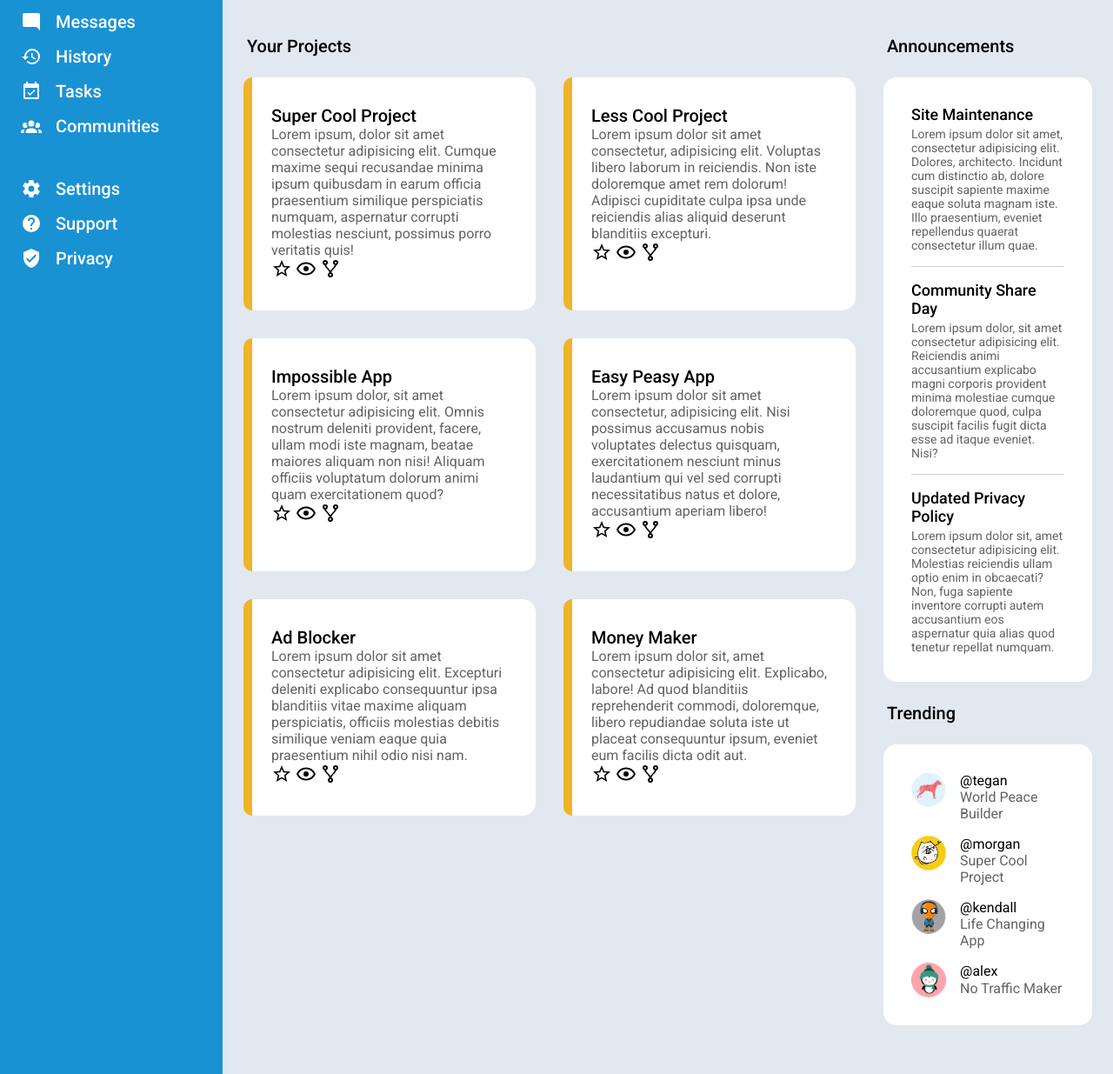
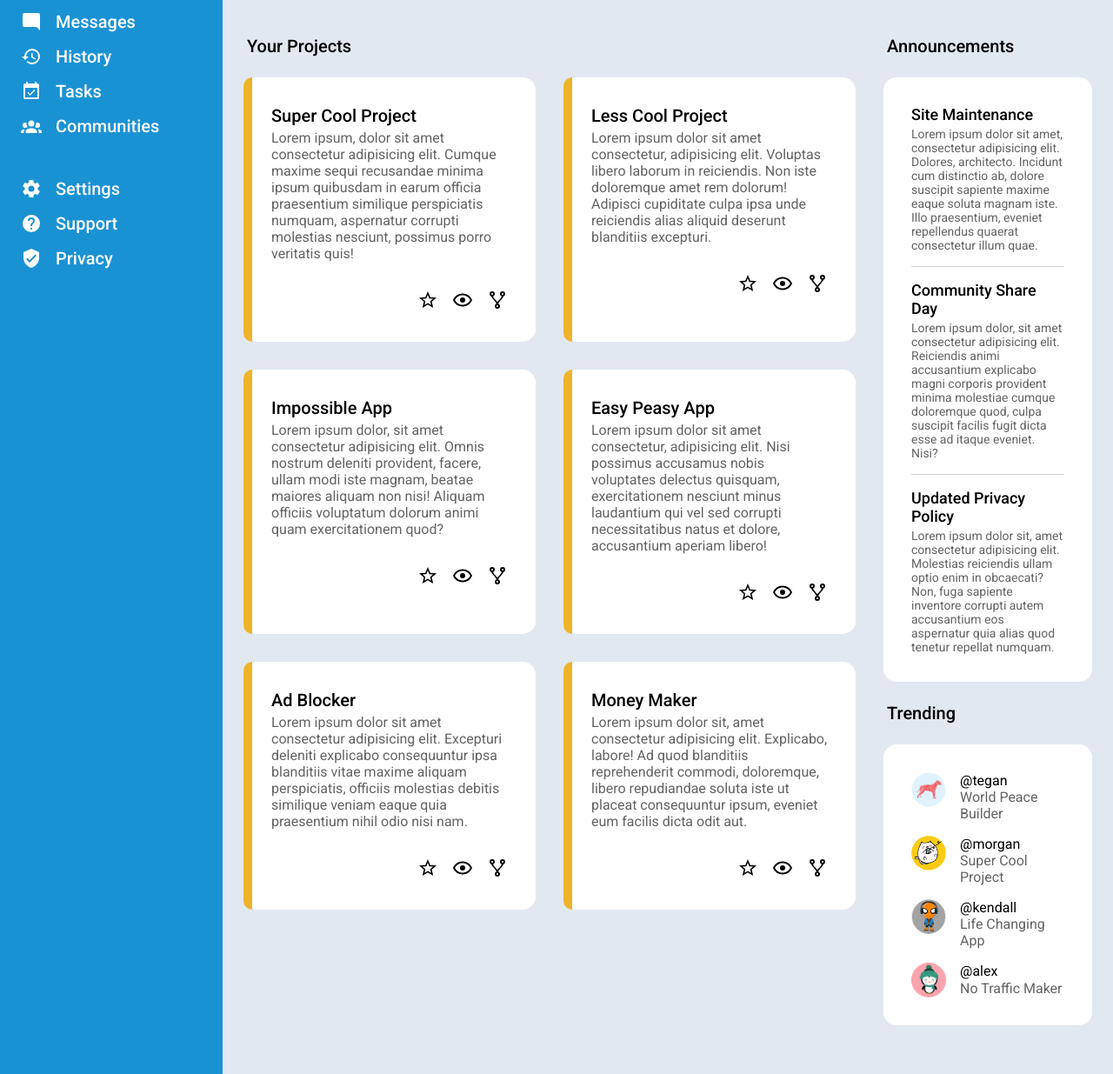
Before and after one commit to c-auri/top-dashboard, a website built with Parcel: page src/index.html in a window 1280 px wide. Shown: the part 175-1410 px from the top of the page at 87% size. Built offline with nearby package versions, Linux system fonts and the light colour scheme; files whose address does not match are found by name.

Commit message:
Style project cards

```diff
--- a/src/index.html
+++ b/src/index.html
@@ -126,65 +126,65 @@
 
         <div class="projects">
 
-            <h3 class="main__heading fs-600 fw-500">Your Projects</h3>
+            <h2 class="main__heading fs-600 fw-500">Your Projects</h2>
 
             <article class="project card" href="#">
-                <h3 class="fs-600 fw-500">Super Cool Project</h3>
-                <p class="fs-400 clr-dark-gray">Lorem ipsum, dolor sit amet consectetur adipisicing elit. Cumque maxime sequi recusandae minima ipsum quibusdam in earum officia praesentium similique perspiciatis numquam, aspernatur corrupti molestias nesciunt, possimus porro veritatis quis!</p>
+                <a href="#"><h3 class="fs-600 fw-500">Super Cool Project</h3></a>
+                <a href="#"><p class="fs-400 clr-dark-gray">Lorem ipsum, dolor sit amet consectetur adipisicing elit. Cumque maxime sequi recusandae minima ipsum quibusdam in earum officia praesentium similique perspiciatis numquam, aspernatur corrupti molestias nesciunt, possimus porro veritatis quis!</p></a>
                 <div class="project__buttons">
-                    <img src="svg/star-outline.svg" alt="Favorite" class="icon icon--small">
-                    <img src="svg/eye-outline.svg" alt="Watch" class="icon icon--small">
-                    <img src="svg/source-fork.svg" alt="Fork" class="icon icon--small">
+                    <button class="icon"><img src="svg/star-outline.svg" alt="Favorite" class="icon icon--small"></button>
+                    <button class="icon"><img src="svg/eye-outline.svg" alt="Watch" class="icon icon--small"></button>
+                    <button class="icon"><img src="svg/source-fork.svg" alt="Fork" class="icon icon--small"></button>
                 </div>
             </article>
 
             <article class="project card" href="#">
-                <h3 class="fs-600 fw-500">Less Cool Project</h3>
-                <p class="fs-400 clr-dark-gray">Lorem ipsum dolor sit amet consectetur, adipisicing elit. Voluptas libero laborum in reiciendis. Non iste doloremque amet rem dolorum! Adipisci cupiditate culpa ipsa unde reiciendis alias aliquid deserunt blanditiis excepturi.</p>
+                <a href="#"><h3 class="fs-600 fw-500">Less Cool Project</h3></a>
+                <a href="#"><p class="fs-400 clr-dark-gray">Lorem ipsum dolor sit amet consectetur, adipisicing elit. Voluptas libero laborum in reiciendis. Non iste doloremque amet rem dolorum! Adipisci cupiditate culpa ipsa unde reiciendis alias aliquid deserunt blanditiis excepturi.</p></a>
                 <div class="project__buttons">
-                    <img src="svg/star-outline.svg" alt="Favorite" class="icon icon--small">
-                    <img src="svg/eye-outline.svg" alt="Watch" class="icon icon--small">
-                    <img src="svg/source-fork.svg" alt="Fork" class="icon icon--small">
+                    <button class="icon"><img src="svg/star-outline.svg" alt="Favorite" class="icon icon--small"></button>
+                    <button class="icon"><img src="svg/eye-outline.svg" alt="Watch" class="icon icon--small"></button>
+                    <button class="icon"><img src="svg/source-fork.svg" alt="Fork" class="icon icon--small"></button>
                 </div>
             </article>
 
             <article class="project card" href="#">
-                <h3 class="fs-600 fw-500">Impossible App</h3>
-                <p class="fs-400 clr-dark-gray">Lorem ipsum dolor, sit amet consectetur adipisicing elit. Omnis nostrum deleniti provident, facere, ullam modi iste magnam, beatae maiores aliquam non nisi! Aliquam officiis voluptatum dolorum animi quam exercitationem quod?</p>
+                <a href="#"><h3 class="fs-600 fw-500">Impossible App</h3></a>
+                <a href="#"><p class="fs-400 clr-dark-gray">Lorem ipsum dolor, sit amet consectetur adipisicing elit. Omnis nostrum deleniti provident, facere, ullam modi iste magnam, beatae maiores aliquam non nisi! Aliquam officiis voluptatum dolorum animi quam exercitationem quod?</p></a>
                 <div class="project__buttons">
-                    <img src="svg/star-outline.svg" alt="Favorite" class="icon icon--small">
-                    <img src="svg/eye-outline.svg" alt="Watch" class="icon icon--small">
-                    <img src="svg/source-fork.svg" alt="Fork" class="icon icon--small">
+                    <button class="icon"><img src="svg/star-outline.svg" alt="Favorite" class="icon icon--small"></button>
+                    <button class="icon"><img src="svg/eye-outline.svg" alt="Watch" class="icon icon--small"></button>
+                    <button class="icon"><img src="svg/source-fork.svg" alt="Fork" class="icon icon--small"></button>
                 </div>
             </article>
 
             <article class="project card" href="#">
-                <h3 class="fs-600 fw-500">Easy Peasy App</h3>
-                <p class="fs-400 clr-dark-gray">Lorem ipsum dolor sit amet consectetur, adipisicing elit. Nisi possimus accusamus nobis voluptates delectus quisquam, exercitationem nesciunt minus laudantium qui vel sed corrupti necessitatibus natus et dolore, accusantium aperiam libero!</p>
+                <a href="#"><h3 class="fs-600 fw-500">Easy Peasy App</h3></a>
+                <a href="#"><p class="fs-400 clr-dark-gray">Lorem ipsum dolor sit amet consectetur, adipisicing elit. Nisi possimus accusamus nobis voluptates delectus quisquam, exercitationem nesciunt minus laudantium qui vel sed corrupti necessitatibus natus et dolore, accusantium aperiam libero!</p></a>
                 <div class="project__buttons">
-                    <img src="svg/star-outline.svg" alt="Favorite" class="icon icon--small">
-                    <img src="svg/eye-outline.svg" alt="Watch" class="icon icon--small">
-                    <img src="svg/source-fork.svg" alt="Fork" class="icon icon--small">
+                    <button class="icon"><img src="svg/star-outline.svg" alt="Favorite" class="icon icon--small"></button>
+                    <button class="icon"><img src="svg/eye-outline.svg" alt="Watch" class="icon icon--small"></button>
+                    <button class="icon"><img src="svg/source-fork.svg" alt="Fork" class="icon icon--small"></button>
                 </div>
             </article>
 
             <article class="project card" href="#">
-                <h3 class="fs-600 fw-500">Ad Blocker</h3>
-                <p class="fs-400 clr-dark-gray">Lorem ipsum dolor sit amet consectetur adipisicing elit. Excepturi deleniti explicabo consequuntur ipsa blanditiis vitae maxime aliquam perspiciatis, officiis molestias debitis similique veniam eaque quia praesentium nihil odio nisi nam.</p>
+                <a href="#"><h3 class="fs-600 fw-500">Ad Blocker</h3></a>
+                <a href="#"><p class="fs-400 clr-dark-gray">Lorem ipsum dolor sit amet consectetur adipisicing elit. Excepturi deleniti explicabo consequuntur ipsa blanditiis vitae maxime aliquam perspiciatis, officiis molestias debitis similique veniam eaque quia praesentium nihil odio nisi nam.</p></a>
                 <div class="project__buttons">
-                    <img src="svg/star-outline.svg" alt="Favorite" class="icon icon--small">
-                    <img src="svg/eye-outline.svg" alt="Watch" class="icon icon--small">
-                    <img src="svg/source-fork.svg" alt="Fork" class="icon icon--small">
+                    <button class="icon"><img src="svg/star-outline.svg" alt="Favorite" class="icon icon--small"></button>
+                    <button class="icon"><img src="svg/eye-outline.svg" alt="Watch" class="icon icon--small"></button>
+                    <button class="icon"><img src="svg/source-fork.svg" alt="Fork" class="icon icon--small"></button>
                 </div>
             </article>
 
             <article class="project card" href="#">
-                <h3 class="fs-600 fw-500">Money Maker</h3>
-                <p class="fs-400 clr-dark-gray">Lorem ipsum dolor sit, amet consectetur adipisicing elit. Explicabo, labore! Ad quod blanditiis reprehenderit commodi, doloremque, libero repudiandae soluta iste ut placeat consequuntur ipsum, eveniet eum facilis dicta odit aut.</p>
+                <a href="#"><h3 class="fs-600 fw-500">Money Maker</h3></a>
+                <a href="#"><p class="fs-400 clr-dark-gray">Lorem ipsum dolor sit, amet consectetur adipisicing elit. Explicabo, labore! Ad quod blanditiis reprehenderit commodi, doloremque, libero repudiandae soluta iste ut placeat consequuntur ipsum, eveniet eum facilis dicta odit aut.</p></a>
                 <div class="project__buttons">
-                    <img src="svg/star-outline.svg" alt="Favorite" class="icon icon--small">
-                    <img src="svg/eye-outline.svg" alt="Watch" class="icon icon--small">
-                    <img src="svg/source-fork.svg" alt="Fork" class="icon icon--small">
+                    <button class="icon"><img src="svg/star-outline.svg" alt="Favorite" class="icon icon--small"></button>
+                    <button class="icon"><img src="svg/eye-outline.svg" alt="Watch" class="icon icon--small"></button>
+                    <button class="icon"><img src="svg/source-fork.svg" alt="Fork" class="icon icon--small"></button>
                 </div>
             </article>
 
@@ -192,7 +192,7 @@
 
         <aside class="main__sidebar">
 
-            <h3 class="main__heading fs-600 fw-500">Announcements</h3>
+            <h2 class="main__heading fs-600 fw-500">Announcements</h2>
 
             <div class="card">
 
--- a/src/scss/layout.scss
+++ b/src/scss/layout.scss
@@ -151,6 +151,10 @@ main {
     margin: .5rem;
     padding: 2rem;
     border-radius: 15px;
+
+    p {
+        margin-top: .25rem;
+    }
 }
 
 .projects {
@@ -176,18 +180,14 @@ main {
     }
 
     &__buttons {
+        margin-top: 2rem;
+        display: flex;
         justify-content: flex-end;
         gap: 1rem;
     }
 }
 
 .announcement {
-    a {
-        display: flex;
-        flex-direction: column;
-        gap: .25rem;
-    }
-
     + .announcement {
         margin-top: 1rem;
         padding-top: 1rem;
```
